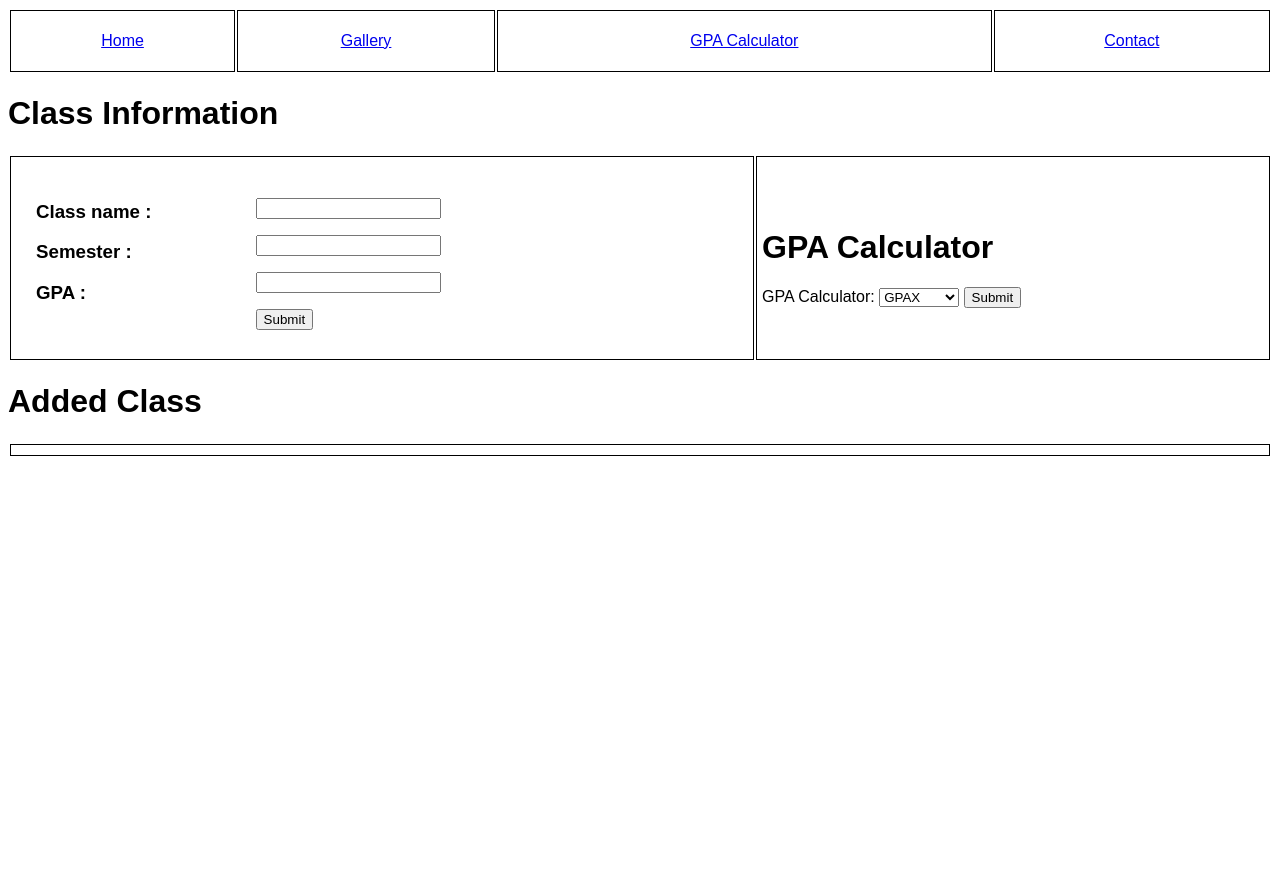
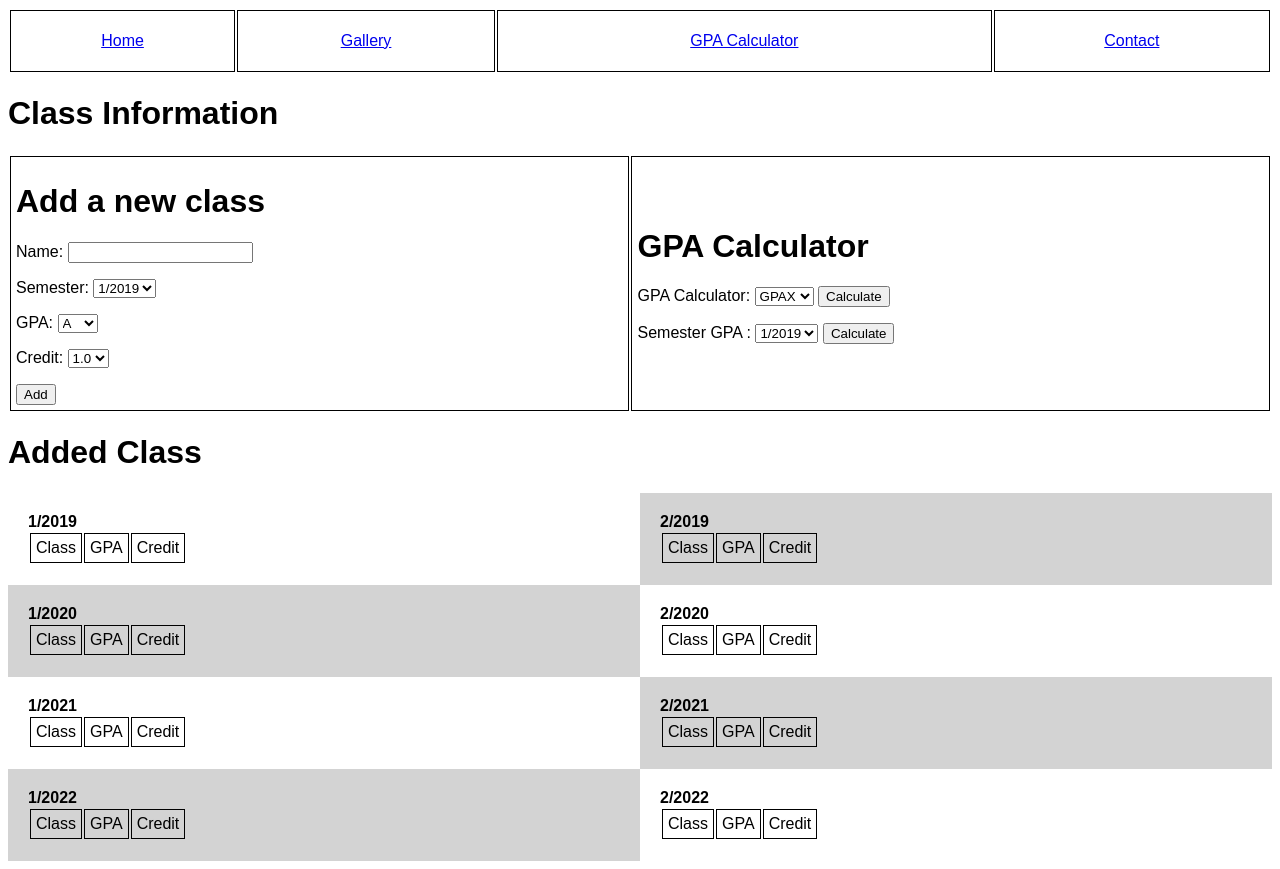
Before and after one commit to cpe-cmu-261207/lab-02-worsrp, a plain HTML site: page gpa.html in a window 1280 px wide. Before the commit the page ends 800 px from the top, so only its background shows below. Drawn offline with Linux system fonts and the light colour scheme.

Commit message:
gpa calculate

```diff
--- a/gpa.html
+++ b/gpa.html
@@ -21,10 +21,10 @@ body {
         }
         nav {
          float: left;
-         width: 30%;
-         background: white;
+         width: 50%;
          padding: 20px;
         }
+
         /* Style the list inside the menu */
         nav ul {
          list-style-type: none;
@@ -33,8 +33,8 @@ body {
         article {
          float: left;
          padding: 20px;
-         width: 70%;
-         background-color:white;
+         width: 50%;
+         background-color:darkgray;
         }
         /* Clear floats after the columns */
         section:after {
@@ -48,7 +48,15 @@ body {
             height: auto;
             }
         }
+        .sty1 {
+            background: white;
+        }
+        .sty2{
+            background:lightgray;
+        }
         </style>
+        <script src="todo.js">
+        </script>
 </head>
 <body>
     <table style="width: 100%">
@@ -64,45 +72,180 @@ body {
         <tr>
             <h1>Class Information</h1>
             <td>
-                <section>
-                    <nav>
-                        <ul>
-                            <li><h3>Class name :</h3></li>
-                            <li><h3>Semester :</h3></li>
-                            <li><h3>GPA :</h3></li>
-                        </ul>
-                    </nav>
-                    <article>
-                        <form action="/action_page.php">
-                        <p><input type="text"><br></p>
-                        <p><input type="text"></p>
-                        <p><input type="text"></p>
-                        <input type="submit" value="Submit">
+                <h1>Add a new class</h1>
+                        <form action="/action_page.php" id="form1">
+                        <p>  <label for="name">Name:</label>
+                            <input id="name" type="text"><br></p>
+                        <p> <label for="semester">Semester: </label>
+                            <select id="semester" name="semester">
+                                <option value="0">1/2019</option>
+                                <option value="1">2/2019</option>
+                                <option value="2">1/2020</option>
+                                <option value="3">2/2020</option>
+                                <option value="4">1/2021</option>
+                                <option value="5">2/2021</option>
+                                <option value="6">1/2022</option>
+                                <option value="7">2/2022</option>
+                                </select></p>
+                         <p> <label for="gpa">GPA: </label>
+                            <select id="gpa" name="gpa">
+                            <option value="4.0" key="1">A</option>
+                            <option value="3.5">B+</option>
+                            <option value="3.0">B</option>
+                            <option value="2.5">C+</option>
+                            <option value="2.0">C</option>
+                            <option value="1.5">D+</option>
+                            <option value="1">D</option>
+                            <option value="0">F</option>
+                            </select></p>
+                        <p> <label for="credit">Credit: </label>
+                            <select id="credit" name="credit">
+                            <option value="1.0">1.0</option>
+                            <option value="1.5">1.5</option>
+                            <option value="2.0">2.0</option>
+                            <option value="2.5">2.5</option>
+                            <option value="3.0">3.0</option>
+                            </select></p>
+                        <input type="submit" value="Add">
                     </form>
-                    </article>
-                </section>
             </td>
             <td>
                 <h1>GPA Calculator</h1>
-                <form action="/action_page.php">
+                <p>
+                <form action="/action_page.php" id="form2">
                     <label for="GPA">GPA Calculator: </label>
-                    <select id="gpa" name="gpa">
-                    <option value="gpax">GPAX</option>
-                    <option value="major">Major</option>
-                    <option value="semester">Semester</option>
+                    <select id="gpax" name="gpax">
+                    <option value="1">GPAX</option>
+                    <option value="2">Major</option>
                     </select>
-                    <input type="submit">
+                    <input type="submit" value="Calculate">
                 </form>
-            </td>
-        </tr>
-    </table>
-    <table style="width: 100%;">
-        <h1>Added Class</h1>
-        <tr>
-            <td>
+                </p>
+                <p>
+                <form action="/action_page.php" id="form3">
+                    <label for="GPA-sem">Semester GPA : </label>
+                    <select id="gpax-sem" name="gpax-sem">
+                        <option value="0">1/2019</option>
+                        <option value="1">2/2019</option>
+                        <option value="2">1/2020</option>
+                        <option value="3">2/2020</option>
+                        <option value="4">1/2021</option>
+                        <option value="5">2/2021</option>
+                        <option value="6">1/2022</option>
+                        <option value="7">2/2022</option>
+                    </select>
+                    <input type="submit" value="Calculate">
+                </form>
+                </p>
+                <label id="calc" name ="calc"></label>
 
             </td>
         </tr>
     </table>
+    <h1>Added Class</h1>
+    <section>
+    <nav class="sty1">
+    <table>
+        <b>1/2019</b>
+        <tbody id = "1/2019">
+            <tr>
+                <td>Class</td>
+                <td>GPA</td>
+                <td>Credit</td>
+            </tr>
+        </tbody>
+    </table>
+    </nav>
+    <nav class="sty2">
+    <table>
+        <b>2/2019</b>
+        <tbody id = "2/2019">
+            <tr>
+                <td>Class</td>
+                <td>GPA</td>
+                <td>Credit</td>
+            </tr>
+        </tbody>
+    </table>
+    </article>
+    </section>
+    <section>
+    <nav class="sty2">
+    <table>
+        <b>1/2020</b>
+        <tbody id = "1/2020">
+            <tr>
+                <td>Class</td>
+                <td>GPA</td>
+                <td>Credit</td>
+            </tr>
+        </tbody>
+    </table>
+    </nav>
+    <nav class="sty1">
+    <table>
+        <b>2/2020</b>
+        <tbody id = "2/2020">
+            <tr>
+                <td>Class</td>
+                <td>GPA</td>
+                <td>Credit</td>
+            </tr>
+        </tbody>
+    </table>
+    </nav>
+    </section>
+    <section>
+    <nav class="sty1">
+    <table>
+        <b>1/2021</b>
+        <tbody id = "1/2021">
+            <tr>
+                <td>Class</td>
+                <td>GPA</td>
+                <td>Credit</td>
+            </tr>
+        </tbody>
+    </table>
+    </nav>
+    <nav class="sty2">
+    <table>
+        <b>2/2021</b>
+        <tbody id = "2/2021">
+            <tr>
+                <td>Class</td>
+                <td>GPA</td>
+                <td>Credit</td>
+            </tr>
+        </tbody>
+    </table>
+    </nav>
+    </section>
+    <section>
+    <nav class="sty2">
+    <table>
+        <b>1/2022</b>
+        <tbody id = "1/2022">
+            <tr>
+                <td>Class</td>
+                <td>GPA</td>
+                <td>Credit</td>
+            </tr>
+        </tbody>
+    </table>
+    </nav>
+    <nav class="sty1">
+    <table>
+        <b>2/2022</b>
+        <tbody id = "2/2022">
+            <tr>
+                <td>Class</td>
+                <td>GPA</td>
+                <td>Credit</td>
+            </tr>
+        </tbody>
+    </table>
+    </nav>
+    </section>
 </body>
 </html>
--- a/todo.js
+++ b/todo.js
@@ -0,0 +1,85 @@
+var allGPA = 0;
+var semGPA = [0,0,0,0,0,0,0,0];
+var allCRD = 0;
+var semCRD = [0,0,0,0,0,0,0,0];
+var mjGPA = 0;
+var mjCRD = 0;
+
+document.addEventListener('DOMContentLoaded', function(){
+    document.querySelector('#form1').onsubmit = function(){
+        let sem = document.createElement('span')
+        sem = document.getElementById("semester")
+        const semester = sem.options[sem.selectedIndex].text
+        const table = document.getElementById(semester)
+        const row = document.createElement('tr')
+        const col1 = document.createElement('td')
+        const col2 = document.createElement('td')
+        const col3 = document.createElement('td')
+        const col4 = document.createElement('td')
+        const del = document.createElement('button')
+
+        let name = document.querySelector('#name').value
+        let gpa = document.createElement('span')
+        gpa = document.getElementById("gpa")
+        let grade = gpa.options[gpa.selectedIndex].text
+        let credit = document.querySelector('#credit').value
+
+        del.innerHTML = 'x'
+        del.onclick = function(){
+            table.removeChild(row)
+        }
+
+        col1.append(name)
+        col2.append(grade)
+        col3.append(credit)
+        col4.append(del)
+        row.append(col1)
+        row.append(col2)
+        row.append(col3)
+        row.append(col4)
+        table.append(row)
+
+        allGPA += Number(gpa.value) * Number(credit)
+        allCRD += Number(credit)
+        semGPA[Number(sem.value)] += Number(gpa.value) * Number(credit)
+        semCRD[Number(sem.value)] += Number(credit)
+
+        var IDcheck = name.substr(0,3)
+        if(IDcheck == "261" || IDcheck == "269"){
+            mjGPA +=Number(gpa.value) * Number(credit)
+            mjCRD += Number(credit)
+        }
+
+        return false
+    }
+    document.querySelector('#form2').onsubmit = function(){
+        let calc = document.createElement('span')
+        calc = document.getElementById("gpax")
+        let type = calc.options[calc.selectedIndex].text
+        const sem = document.querySelector('#semester').value
+
+
+        if(calc.value == "1"){
+            var cal = Number(allGPA)/Number(allCRD)
+            cal = String(cal)
+            var gpax = cal.substr(0,4)
+            document.getElementById("calc").innerHTML = String(gpax)
+        }else if(calc.value == "2"){
+            var cal = Number(mjGPA)/Number(mjCRD)
+            cal = String(cal)
+            var gpax = cal.substr(0,4)
+            document.getElementById("calc").innerHTML = String(gpax)
+        }else{
+            document.getElementById("calc").innerHTML = " "
+        }
+            return false
+        }
+        document.querySelector('#form3').onsubmit = function(){
+            let sem = document.querySelector('#gpax-sem').value
+            var cal = Number(semGPA[Number(sem)])/Number(semCRD[Number(sem)])
+            cal = String(cal)
+            var gpax = cal.substr(0,4)
+            document.getElementById("calc").innerHTML = String(gpax)
+            return false
+        }
+})
```
Lines whose indentation alone changed are shown as unchanged.
